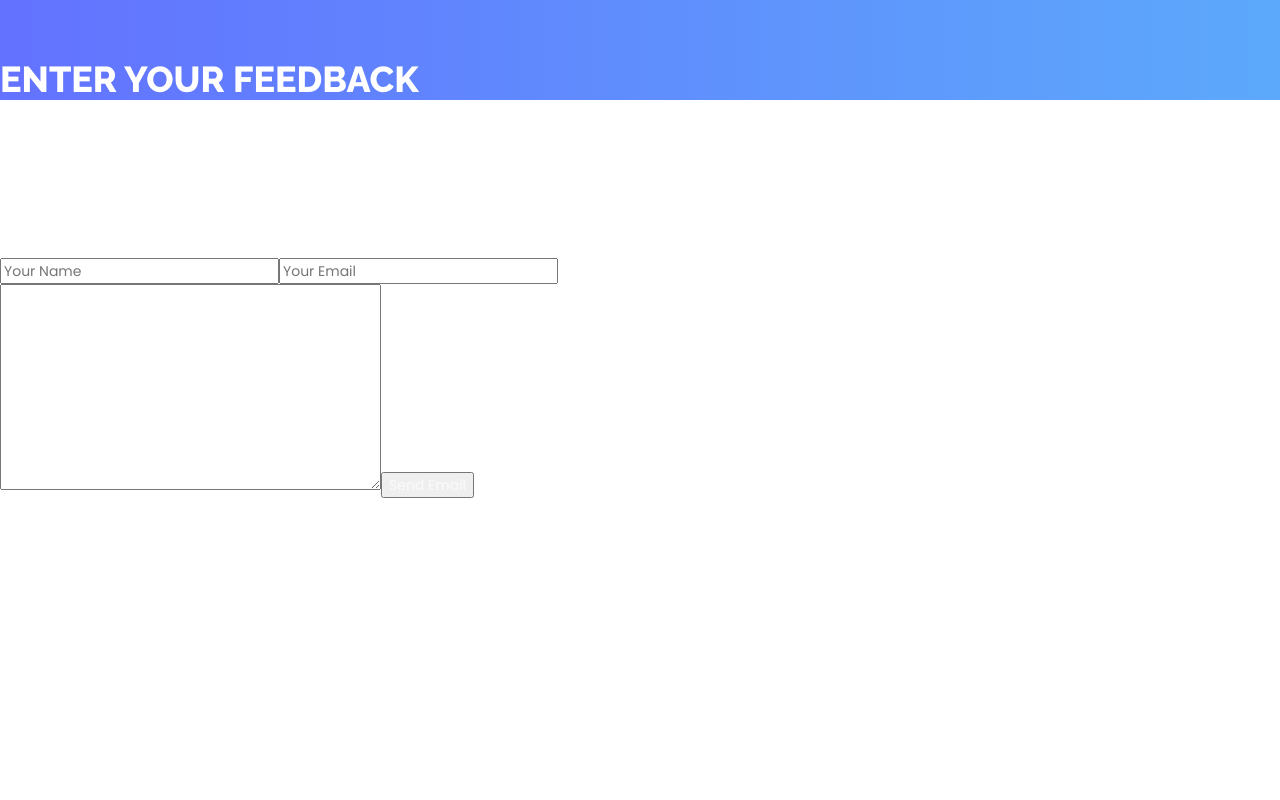
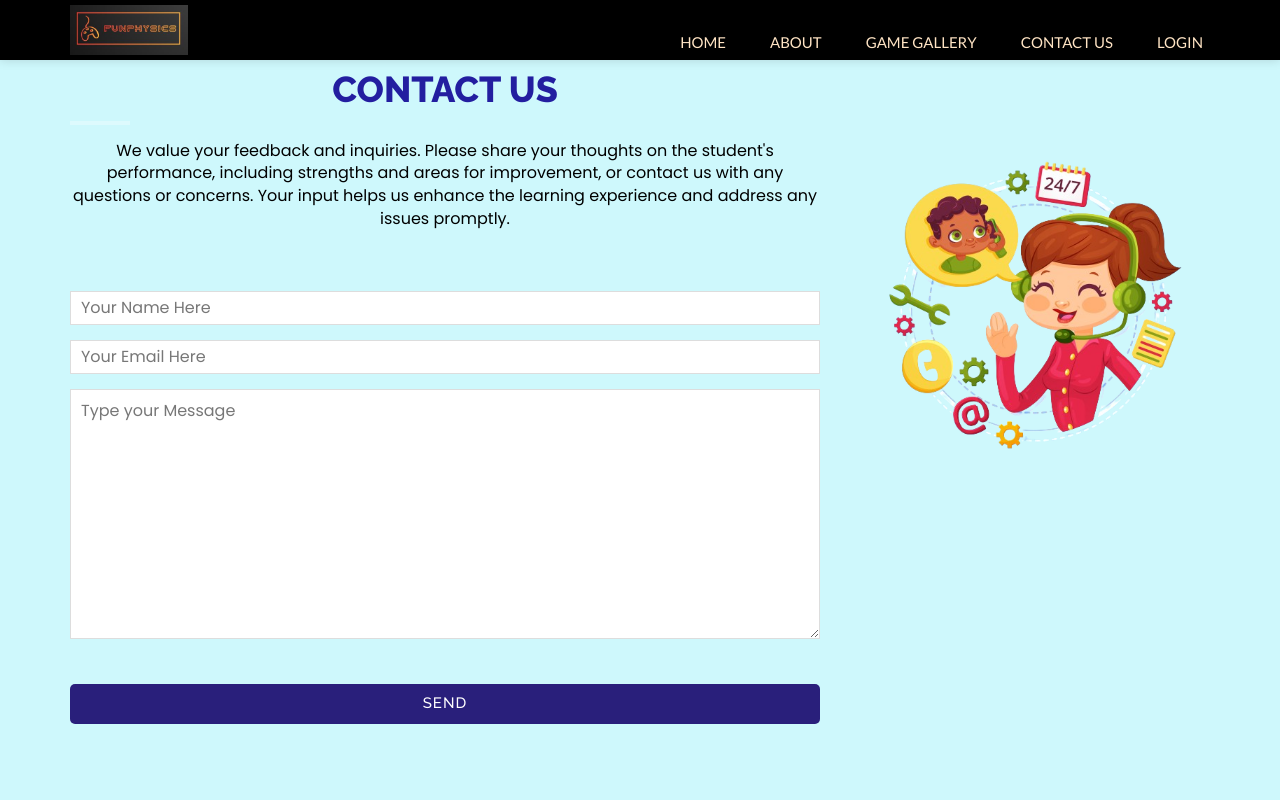
Before and after one commit to supuni97/Fun-Physics, a React (Create React App) app: page /feedback in a window 1280 px wide. Shown: the top 800 px of the page. Built offline with nearby package versions, Linux system fonts and the light colour scheme; the HTML template or start-up script is replaced by a standard one; what smooth-scroll would draw is missing.

Commit message:
Added styles for feedback page

```diff
--- a/src/components/feedback.jsx
+++ b/src/components/feedback.jsx
@@ -1,12 +1,12 @@
 import React, { useState } from 'react';
 import emailjs from '@emailjs/browser';
+import { Footer } from './footer';
+import Logo from '../images/Logo.jpg';
+import ContactImage from '../images/Contact.png'; // Import the example image
 
 const Feedback = () => {
-
   const [name, setName] = useState('');
-
   const [email, setEmail] = useState('');
-
   const [message, setMessage] = useState('');
 
   const handleSubmit = (e) => {
@@ -29,50 +29,135 @@ const Feedback = () => {
         setName('');
         setEmail('');
         setMessage('');
+        window.alert('Email sent successfully!');
       })
       .catch((error) => {
-        console.error('Error sending en=email:', error);
+        console.error('Error sending email:', error);
+        window.alert('There was an error sending the email. Please try again.');
       });
   }
 
   return (
-    <div id="contact">
+    <div>
+      <nav id="menu" className="navbar navbar-default navbar-fixed-top" style={{ backgroundColor: "black", height: "60px" }}>
+        <div className="container">
+          <div className="navbar-header">
+            <button
+              type="button"
+              className="navbar-toggle collapsed"
+              data-toggle="collapse"
+              data-target="#bs-example-navbar-collapse-1"
+            >
+              {" "}
+              <span className="sr-only">Toggle navigation</span>{" "}
+              <span className="icon-bar"></span>{" "}
+              <span className="icon-bar"></span>{" "}
+              <span className="icon-bar"></span>{" "}
+            </button>
+            <a style={{ color: "white", paddingTop: "5px" }} className="navbar-brand page-scroll" href="#page-top">
+              <img src={Logo} alt="logo" style={{ height: "50px", marginTop: "-15px" }} />
+            </a>{" "}
+          </div>
+
+          <div
+            className="collapse navbar-collapse"
+            id="bs-example-navbar-collapse-1"
+          >
+            <ul className="nav navbar-nav navbar-right">
+              <li>
+                <a style={{ color: "bisque" }} href="/#header" className="page-scroll">
+                  Home
+                </a>
+              </li>
+              <li>
+                <a style={{ color: "bisque" }} href="/#ab" className="page-scroll">
+                  About
+                </a>
+              </li>
+              <li>
+                <a style={{ color: "bisque" }} href="/#team" className="page-scroll">
+                  Game Gallery
+                </a>
+              </li>
+              <li>
+                <a style={{ color: "bisque" }} href="/#feedback" className="page-scroll">
+                  Contact US
+                </a>
+              </li>
+              <li>
+                <a style={{ color: "bisque" }} href="/login" className="page-scroll">
+                  Login
+                </a>
+              </li>
+            </ul>
+          </div>
+        </div>
+      </nav>
+
+      <div id="contact" style={{ padding: '50px 0', width: '100%', boxSizing: 'border-box', background: '#CEF8FC' }}>
+        <div className="container" style={{ maxWidth: '1200px', margin: '0 auto' }}>
+          <div className="row">
             <div className="col-md-8">
-<div className="row">
-<div className="section-title">
-<h2>Enter Your Feedback</h2>
-                <p>
-                Please provide constructive feedback on the student's performance, highlighting strengths and areas for improvement. Your insights will help guide the student's learning journey and contribute to their overall academic development.
+              <div className="section-title" style={{ textAlign: 'center', marginBottom: '40px', marginTop: '20px' }}>
+                <h2 style={{ color: '#231EA0' }}>Contact Us</h2>
+                <p style={{ color: 'black' }}>
+                  We value your feedback and inquiries. Please share your thoughts on the student's performance, including strengths and areas for improvement, or contact us with any questions or concerns. Your input helps us enhance the learning experience and address any issues promptly.
                 </p>
               </div>
- <form onSubmit={handleSubmit} className='emailForm'>
+              <form onSubmit={handleSubmit} className='emailForm' style={{ width: '100%' }}>
+                <div className='form-group' style={{ marginBottom: '15px' }}>
                   <input
                     type='text'
-        placeholder='Your Name'
+                    id='name'
+                    name='name'
+                    placeholder='Your Name Here'
+                    className='form-control'
                     value={name}
+                    required
                     onChange={(e) => setName(e.target.value)}
+                    style={{ width: '100%', padding: '10px', marginBottom: '10px' }}
                   />
+                </div>
+                <div className='form-group' style={{ marginBottom: '15px' }}>
                   <input
                     type='email'
-        placeholder='Your Email'
+                    id='email'
+                    name='email'
+                    placeholder='Your Email Here'
+                    className='form-control'
                     value={email}
+                    required
                     onChange={(e) => setEmail(e.target.value)}
+                    style={{ width: '100%', padding: '10px', marginBottom: '10px' }}
                   />
+                </div>
+                <div className='form-group' style={{ marginBottom: '15px' }}>
                   <textarea
-        cols="30"
-        rows="10"
+                    name='message'
+                    id='message'
+                    className='form-control'
+                    rows='10'
                     value={message}
-        onChange={(e) => setMessage(e.target.value)}>
-      </textarea>
-      <button type='submit'>Send Email</button>
-
-
+                    placeholder='Type your Message'
+                    required
+                    onChange={(e) => setMessage(e.target.value)}
+                    style={{ width: '100%', padding: '10px', marginBottom: '10px' }}
+                  ></textarea>
+                </div>
+                <button type='submit' className='btn btn-custom btn-lg' style={{ width: '100%', padding: '10px', backgroundColor: '#291F7B', color: '#fff', border: 'none', borderRadius: '5px', cursor: 'pointer' }}>
+                  Send
+                </button>
               </form>
+            </div>
+            <div className="col-md-4" style={{ display: 'flex', justifyContent: 'flex-end', alignItems: 'flex-start', padding: '0 20px' }}>
+              <img src={ContactImage} alt="Contact Us" style={{ width: '100%', height: 'auto', borderRadius: '10px', objectFit: 'cover',marginTop:'80px',marginLeft:'20px' }} />
             </div>
           </div>
         </div>
-
+      </div>
+      <Footer />
+    </div>
   )
 }
 
-export default Feedback
+export default Feedback;
```
Also changed, not shown: src/images/Contact.png (added). Lines whose indentation alone changed are shown as unchanged.
